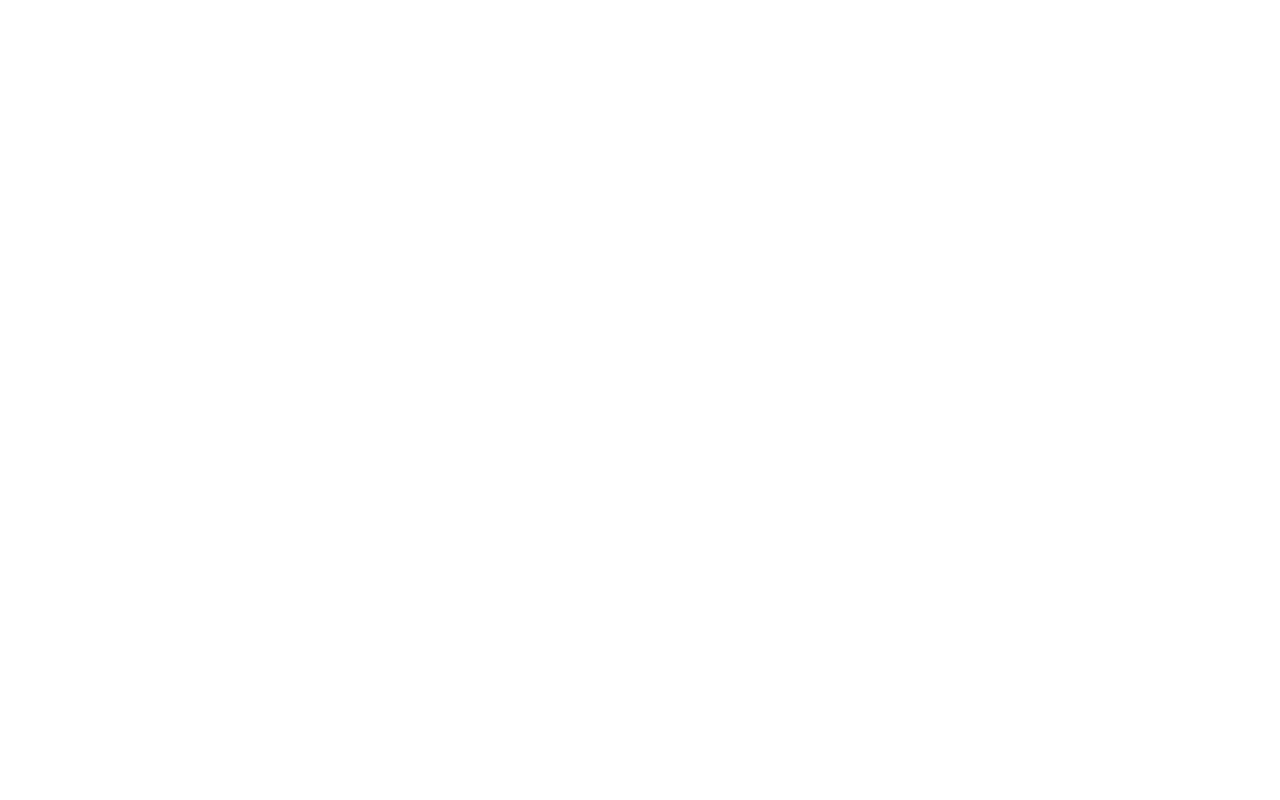
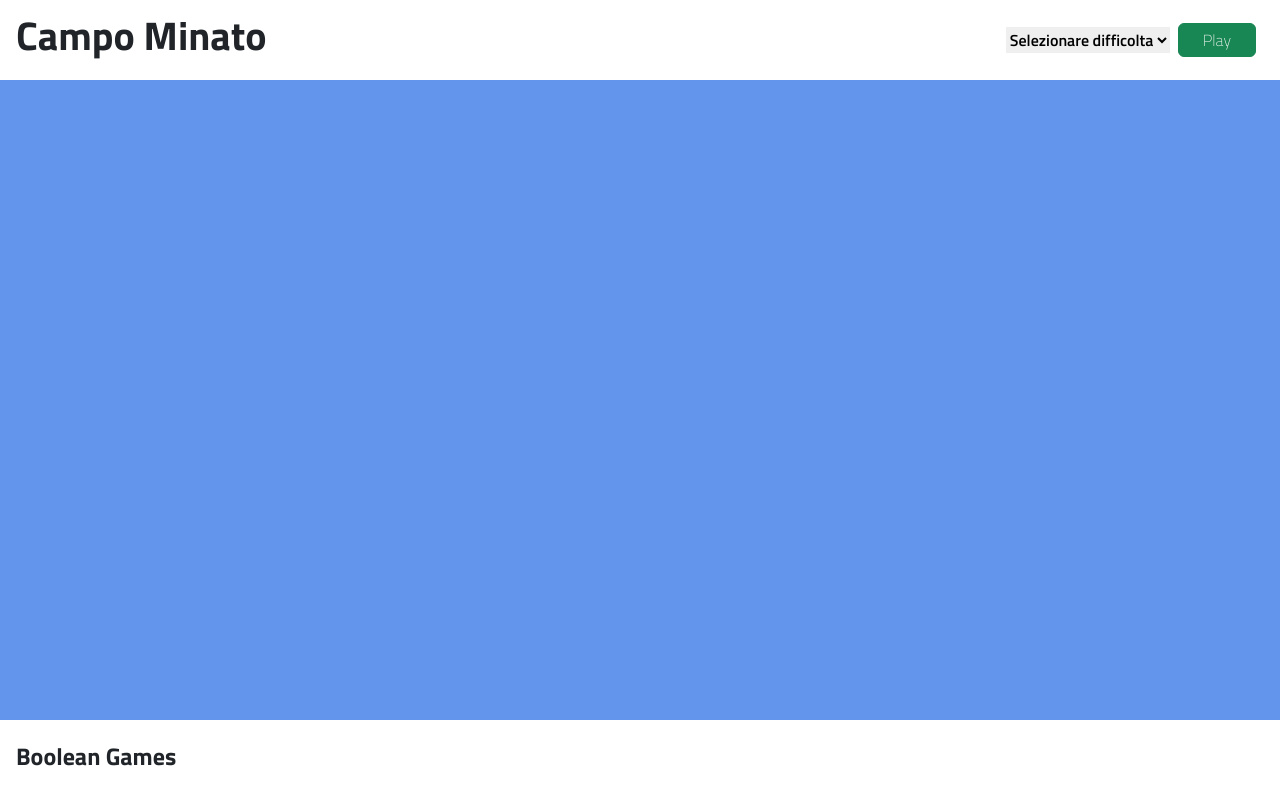
Before and after one commit to Alessandro-Sebastiano/js-grafica-cm, a plain HTML site: page index.html in a window 1280 px wide. Drawn offline with nearby package versions, Linux system fonts and the light colour scheme.

Commit message:
html-css

```diff
--- a/css/style.css
+++ b/css/style.css
@@ -0,0 +1,65 @@
+:root {
+    /* font-style */
+    --big-font: 700;
+    --med-font: 600;
+    --sml-font: 400;
+
+    /* colors */
+    --main-back: #6495ED;
+}
+
+body {
+    font-family: 'Noto Sans', sans-serif;
+    font-family: 'PT Sans', sans-serif;
+    font-family: 'Titillium Web', sans-serif;
+    font-weight: var(--med-font);
+}
+
+
+h1,
+h4 {
+    font-weight: var(--big-font);
+}
+
+
+.header,
+.footer {
+    height: 80px;
+}
+
+#select {
+    border: 0px;
+    outline: none;
+}
+
+#select,
+#select option {
+    font-weight: var(--med-font);
+}
+
+
+.main-content {
+    height: calc(100vh - 160px);
+    background-color: var(--main-back);
+}
+
+
+.grid {
+    border: 1px solid black;
+    width: 500px;
+    height: 500px;
+    display: flex;
+    flex-flow: row wrap;
+    justify-content: flex-start;
+    align-items: flex-start;
+    align-content: flex-start;
+}
+
+.cell {
+    border: 1px solid black;
+    width: calc(100% / 10);
+    height: calc(100% / 10);
+    display: flex;
+    align-items: center;
+    justify-content: center;
+}
--- a/index.html
+++ b/index.html
@@ -5,6 +5,11 @@
     <meta charset="UTF-8">
     <meta http-equiv="X-UA-Compatible" content="IE=edge">
     <meta name="viewport" content="width=device-width, initial-scale=1.0">
+    <link rel="preconnect" href="https://fonts.googleapis.com">
+    <link rel="preconnect" href="https://fonts.gstatic.com" crossorigin>
+    <link
+        href="https://fonts.googleapis.com/css2?family=Noto+Sans:wght@300;400;700;800&family=PT+Sans:ital,wght@0,400;0,700;1,400&family=Titillium+Web:ital,wght@0,200;0,600;0,700;0,900;1,300&display=swap"
+        rel="stylesheet">
     <link href="https://cdn.jsdelivr.net/npm/bootstrap@5.2.2/dist/css/bootstrap.min.css" rel="stylesheet"
         integrity="sha384-Zenh87qX5JnK2Jl0vWa8Ck2rdkQ2Bzep5IDxbcnCeuOxjzrPF/et3URy9Bv1WTRi" crossorigin="anonymous">
     <link rel="stylesheet" href="./css/style.css">
@@ -13,6 +18,30 @@
 
 <body>
 
+    <div class="my-container">
+
+        <div class="header p-3 d-flex justify-content-between align-items-center">
+            <div class="logo">
+                <h1>Campo Minato</h1>
+            </div>
+            <div class="controls d-flex align-items-center">
+                <select name="select" id="select">
+                    <option value="" disabled selected hidden>Selezionare difficolta</option>
+                    <option value="1">Easy</option>
+                    <option value="1">Hard</option>
+                    <option value="1">Crazy</option>
+                </select>
+                <button class="btn btn-success px-4 py-1 mx-2">Play</button>
+            </div>
+        </div>
+        <div class="main-content d-flex align-items-center justify-content-center">
+
+        </div>
+        <div class="footer d-flex align-items-center p-3">
+            <h4>Boolean Games</h4>
+        </div>
+
+    </div>
 
     <script src="./js/app.js"></script>
 </body>
```
